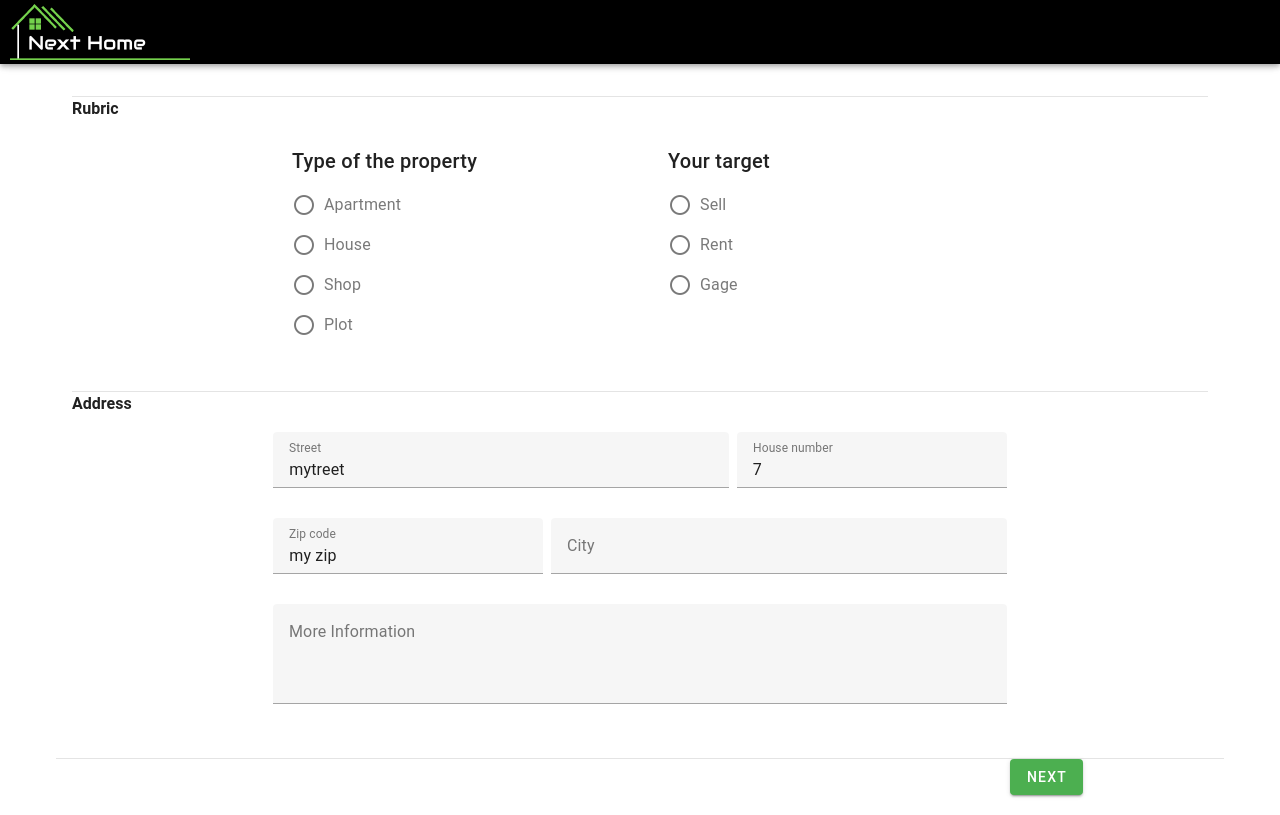
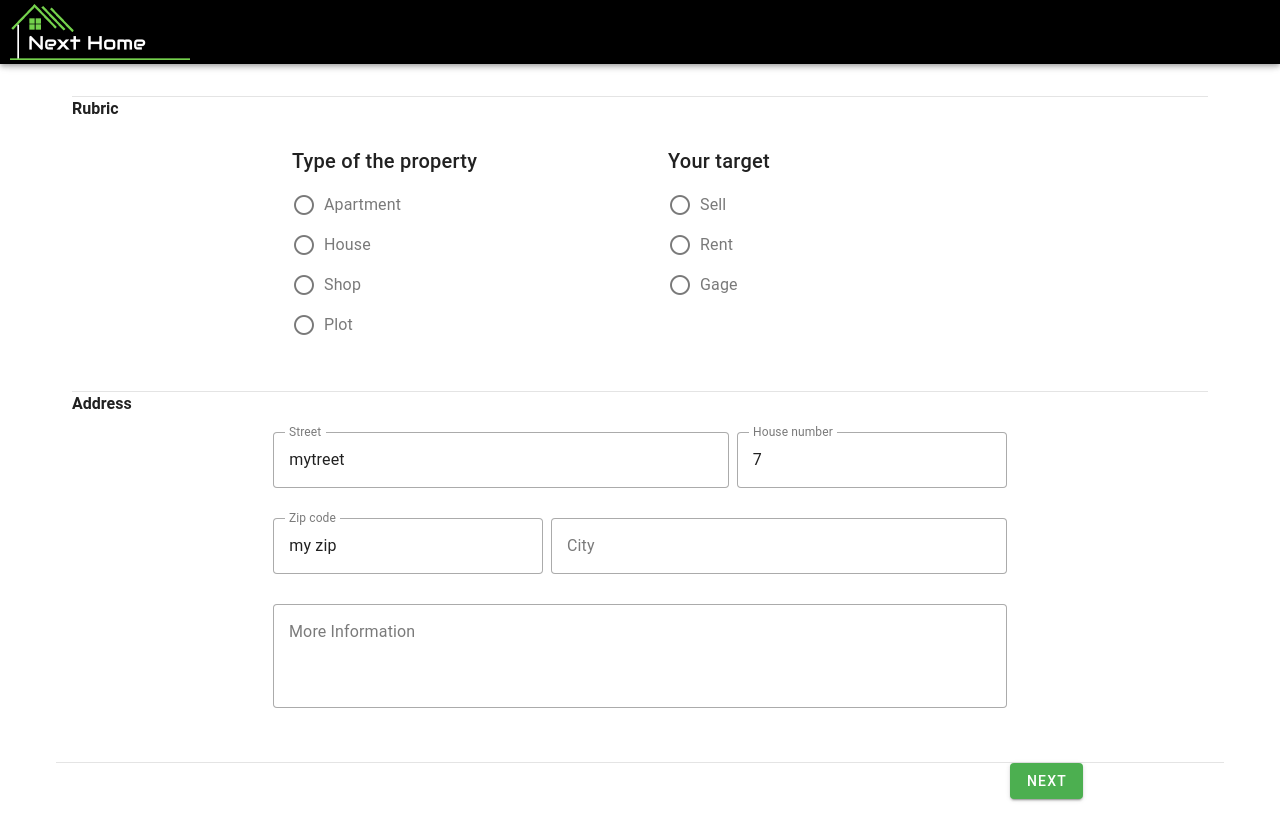
Before and after one commit to tahiramohammadi/next-home, a Vue app: page /insertOffer/rubric in a window 1280 px wide. Built offline with nearby package versions, Linux system fonts and the light colour scheme.

Commit message:
I updated readme.md file and make some changes the design of components

```diff
--- a/index.html
+++ b/index.html
@@ -3,16 +3,12 @@
   <head>
     <meta charset="utf-8">
     <meta http-equiv="X-UA-Compatible" content="IE=edge">
-    <meta name="viewport" content="width=device-width,initial-scale=1.0">
-    <!-- <link rel="icon" href="<%= BASE_URL %>favicon.ico"> -->
     <link rel="icon" href="/favicon.ico">
 
-    <!-- <title><%= htmlWebpackPlugin.options.title %></title> -->
     <title>Next Home</title>
   </head>
   <body>
     <noscript>
-      <!-- <strong>We're sorry but <%= htmlWebpackPlugin.options.title %> doesn't work properly without JavaScript enabled. Please enable it to continue.</strong> -->
       <strong>We're sorry but this app doesn't work properly without JavaScript enabled. Please enable it to continue.</strong>
     </noscript>
     <div id="app"></div>
--- a/src/components/AddressForm.vue
+++ b/src/components/AddressForm.vue
@@ -2,23 +2,23 @@
   <v-container fluid>
     <v-row justify="center" dense="">
       <v-col cols="12" md="5">
-        <v-text-field dense outlined v-model="streetInput" label="Street"></v-text-field>
+        <v-text-field dense  variant="outlined" v-model="streetInput" label="Street"></v-text-field>
       </v-col>
       <v-col cols="12" md="3">
-        <v-text-field dense v-model="houseNrInput" label="House number" outlined></v-text-field>
+        <v-text-field dense v-model="houseNrInput" label="House number" variant="outlined"></v-text-field>
       </v-col>
     </v-row>
     <v-row dense justify="center">
       <v-col cols="12" md="3">
-        <v-text-field dense v-model="zipCodeInput" label="Zip code" outlined></v-text-field>
+        <v-text-field dense v-model="zipCodeInput" label="Zip code" variant="outlined"></v-text-field>
       </v-col>
       <v-col cols="12" md="5">
-        <v-text-field dense v-model="cityInput" label="City" outlined></v-text-field>
+        <v-text-field dense v-model="cityInput" label="City" variant="outlined"></v-text-field>
       </v-col>
     </v-row>
     <v-row dense justify="center">
       <v-col cols="12" md="8">
-        <v-textarea v-model="moreInformationInput" label="More Information" aria-multiline="2" auto-grow outlined dense
+        <v-textarea v-model="moreInformationInput" label="More Information" aria-multiline="2" auto-grow variant="outlined" dense
           rows="3"></v-textarea>
       </v-col>
     </v-row>
--- a/src/plugins/vuetify.js
+++ b/src/plugins/vuetify.js
@@ -7,7 +7,6 @@ import "vuetify/dist/vuetify.min.css";
 import { createVuetify } from 'vuetify'
 
 export default createVuetify({
-  // https://vuetifyjs.com/en/introduction/why-vuetify/#feature-guides
   theme: {
     themes: {
       light: {
```
Also changed, not shown: 1 other file (tests, documents, lock files or other folders).
